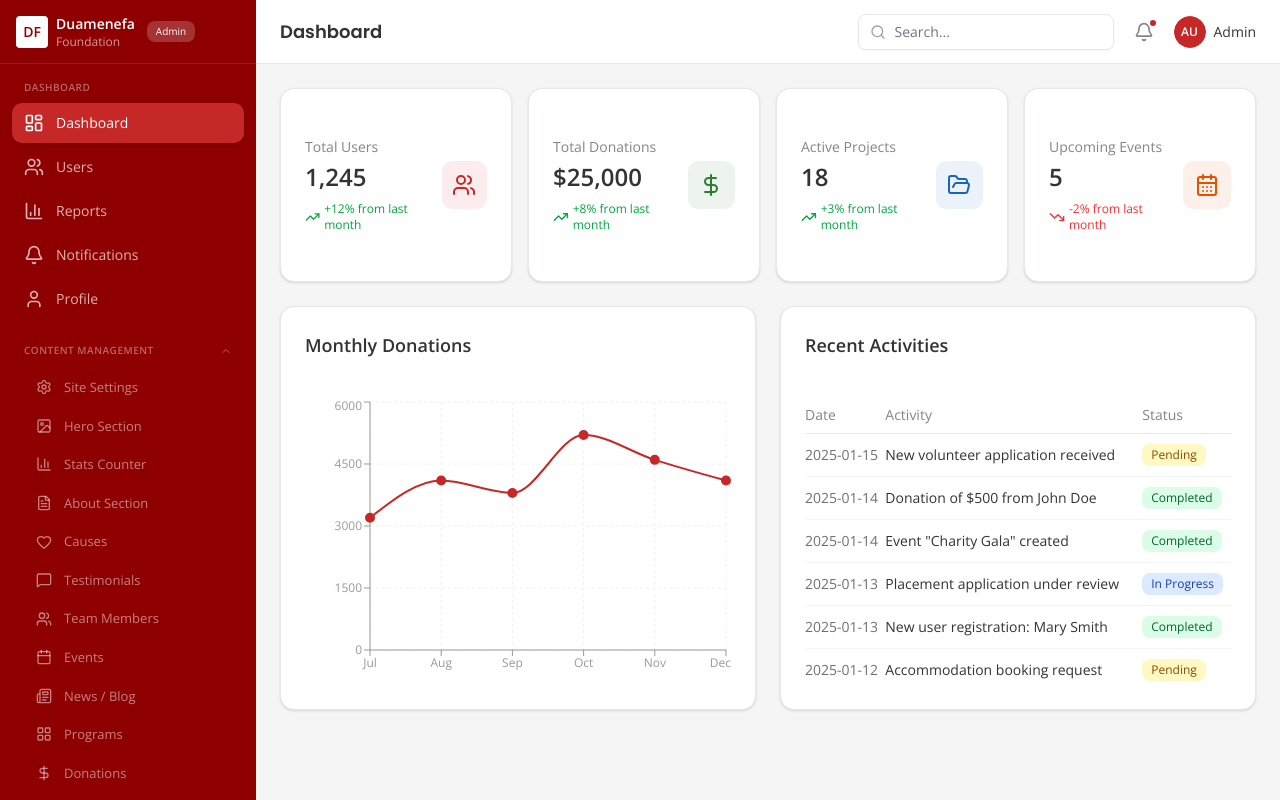
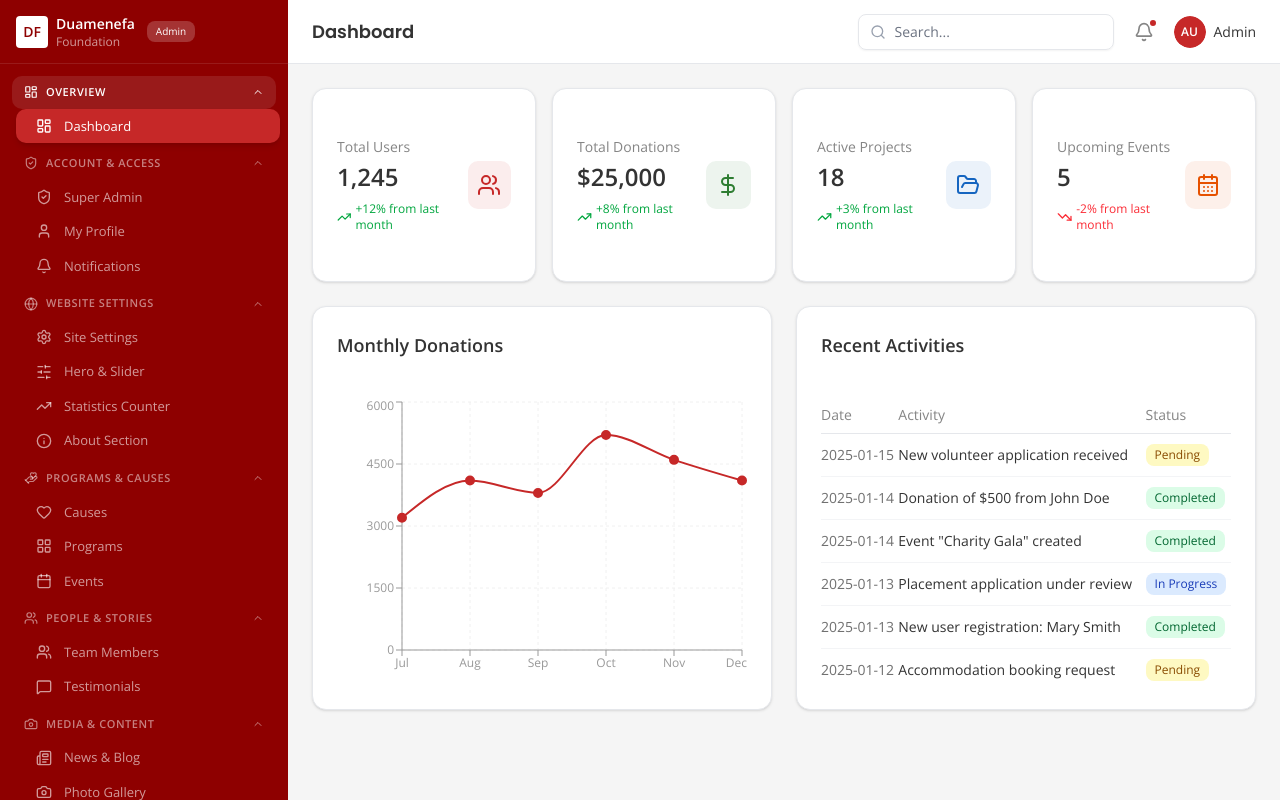
Before and after one commit to lilromeo2290/Duamenefa_Foundation-, a Next.js app: page / in a window 1280 px wide. Both pictures are taken after a click on the button "Admin". Built offline with nearby package versions, Linux system fonts and the light colour scheme; no server answers.

Commit message:
d1ece3e8-2a76-45a5-85ec-94539901761e

```diff
--- a/src/components/admin/AdminShell.tsx
+++ b/src/components/admin/AdminShell.tsx
@@ -12,7 +12,8 @@ import {
   Heart, BarChart3, Settings,
   Bell, Search, Menu, X, ChevronLeft, LogOut, User,
   MessageSquare, Camera, FileStack, Newspaper, LayoutGrid,
-  ChevronDown
+  ChevronDown, ShieldCheck, Globe, SlidersHorizontal, TrendingUp,
+  Info, HandHeart, PenSquare, FolderOpen
 } from 'lucide-react';
 
 // Lazy-load all admin sub-pages
@@ -43,33 +44,89 @@ interface NavItem {
   icon: React.ElementType;
 }
 
-const dashboardItems: NavItem[] = [
+interface NavGroup {
+  id: string;
+  label: string;
+  icon: React.ElementType;
+  items: NavItem[];
+}
+
+const navGroups: NavGroup[] = [
+  {
+    id: 'overview',
+    label: 'Overview',
+    icon: LayoutDashboard,
+    items: [
       { id: 'dashboard', label: 'Dashboard', icon: LayoutDashboard },
-  { id: 'users', label: 'Users', icon: Users },
-  { id: 'reports', label: 'Reports', icon: BarChart3 },
+    ],
+  },
+  {
+    id: 'account',
+    label: 'Account & Access',
+    icon: ShieldCheck,
+    items: [
+      { id: 'users', label: 'Super Admin', icon: ShieldCheck },
+      { id: 'profile', label: 'My Profile', icon: User },
       { id: 'notifications', label: 'Notifications', icon: Bell },
-  { id: 'profile', label: 'Profile', icon: User },
+    ],
+  },
+  {
+    id: 'website',
+    label: 'Website Settings',
+    icon: Globe,
+    items: [
+      { id: 'cms-site', label: 'Site Settings', icon: Settings },
+      { id: 'cms-hero', label: 'Hero & Slider', icon: SlidersHorizontal },
+      { id: 'cms-stats', label: 'Statistics Counter', icon: TrendingUp },
+      { id: 'cms-about', label: 'About Section', icon: Info },
+    ],
+  },
+  {
+    id: 'programs-causes',
+    label: 'Programs & Causes',
+    icon: HandHeart,
+    items: [
+      { id: 'cms-causes', label: 'Causes', icon: Heart },
+      { id: 'cms-programs', label: 'Programs', icon: LayoutGrid },
+      { id: 'cms-events', label: 'Events', icon: Calendar },
+    ],
+  },
+  {
+    id: 'people',
+    label: 'People & Stories',
+    icon: Users,
+    items: [
+      { id: 'cms-team', label: 'Team Members', icon: Users },
+      { id: 'cms-testimonials', label: 'Testimonials', icon: MessageSquare },
+    ],
+  },
+  {
+    id: 'media-content',
+    label: 'Media & Content',
+    icon: Camera,
+    items: [
+      { id: 'cms-news', label: 'News & Blog', icon: Newspaper },
+      { id: 'cms-gallery', label: 'Photo Gallery', icon: Camera },
+      { id: 'cms-pages', label: 'Page Content', icon: PenSquare },
+    ],
+  },
+  {
+    id: 'finance',
+    label: 'Finance & Reports',
+    icon: DollarSign,
+    items: [
+      { id: 'cms-donations', label: 'Donations', icon: DollarSign },
+      { id: 'reports', label: 'Reports & Analytics', icon: BarChart3 },
+    ],
+  },
 ];
 
-const cmsItems: NavItem[] = [
-  { id: 'cms-site', label: 'Site Settings', icon: Settings },
-  { id: 'cms-hero', label: 'Hero Section', icon: Image },
-  { id: 'cms-stats', label: 'Stats Counter', icon: BarChart3 },
-  { id: 'cms-about', label: 'About Section', icon: FileText },
-  { id: 'cms-causes', label: 'Causes', icon: Heart },
-  { id: 'cms-testimonials', label: 'Testimonials', icon: MessageSquare },
-  { id: 'cms-team', label: 'Team Members', icon: Users },
-  { id: 'cms-events', label: 'Events', icon: Calendar },
-  { id: 'cms-news', label: 'News / Blog', icon: Newspaper },
-  { id: 'cms-programs', label: 'Programs', icon: LayoutGrid },
-  { id: 'cms-donations', label: 'Donations', icon: DollarSign },
-  { id: 'cms-gallery', label: 'Gallery', icon: Camera },
-  { id: 'cms-pages', label: 'Pages', icon: FileStack },
-];
+// Build a flat set of all nav item IDs for quick lookup
+const allNavIds = new Set(navGroups.flatMap((g) => g.items.map((i) => i.id)));
 
 const pageTitles: Record<AdminSubPage, string> = {
   dashboard: 'Dashboard',
-  users: 'User Management',
+  users: 'Super Admin',
   content: 'Content Management',
   media: 'Media Library',
   events: 'Events Management',
@@ -78,19 +135,19 @@ const pageTitles: Record<AdminSubPage, string> = {
   settings: 'Settings',
   profile: 'My Profile',
   notifications: 'Notifications',
-  'cms-site': 'CMS — Site Settings',
-  'cms-hero': 'CMS — Hero Section',
-  'cms-stats': 'CMS — Stats Counter',
-  'cms-about': 'CMS — About Section',
-  'cms-causes': 'CMS — Causes',
-  'cms-testimonials': 'CMS — Testimonials',
-  'cms-team': 'CMS — Team Members',
-  'cms-events': 'CMS — Events',
-  'cms-news': 'CMS — News / Blog',
-  'cms-programs': 'CMS — Programs',
-  'cms-donations': 'CMS — Donations',
-  'cms-gallery': 'CMS — Gallery',
-  'cms-pages': 'CMS — Pages',
+  'cms-site': 'Site Settings',
+  'cms-hero': 'Hero & Slider',
+  'cms-stats': 'Statistics Counter',
+  'cms-about': 'About Section',
+  'cms-causes': 'Causes',
+  'cms-testimonials': 'Testimonials',
+  'cms-team': 'Team Members',
+  'cms-events': 'Events',
+  'cms-news': 'News & Blog',
+  'cms-programs': 'Programs',
+  'cms-donations': 'Donations',
+  'cms-gallery': 'Photo Gallery',
+  'cms-pages': 'Page Content',
 };
 
 function AdminLoader() {
@@ -101,17 +158,29 @@ function AdminLoader() {
   );
 }
 
-const cmsPageIds = new Set(cmsItems.map((i) => i.id));
-
 export default function AdminShell() {
   const { currentAdminPage, navigateAdmin } = useAdmin();
   const { navigateTo } = usePage();
   const [sidebarOpen, setSidebarOpen] = useState(false);
   const [sidebarCollapsed, setSidebarCollapsed] = useState(false);
   const [profileDropdownOpen, setProfileDropdownOpen] = useState(false);
-  const [cmsExpanded, setCmsExpanded] = useState(true);
+  const [expandedGroups, setExpandedGroups] = useState<Record<string, boolean>>(() => {
+    // Start with all groups expanded
+    const initial: Record<string, boolean> = {};
+    navGroups.forEach((g) => {
+      initial[g.id] = true;
+    });
+    return initial;
+  });
 
-  const isCmsActive = cmsPageIds.has(currentAdminPage);
+  const toggleGroup = (groupId: string) => {
+    setExpandedGroups((prev) => ({ ...prev, [groupId]: !prev[groupId] }));
+  };
+
+  // Find which group is currently active
+  const activeGroup = navGroups.find((g) =>
+    g.items.some((i) => i.id === currentAdminPage)
+  );
 
   const renderPage = () => {
     return (
@@ -139,7 +208,7 @@ export default function AdminShell() {
     );
   };
 
-  const sidebarWidth = sidebarCollapsed ? 'lg:w-20' : 'lg:w-64';
+  const sidebarWidth = sidebarCollapsed ? 'lg:w-20' : 'lg:w-72';
 
   return (
     <div className="h-screen flex overflow-hidden bg-[#F5F5F5]">
@@ -154,7 +223,7 @@ export default function AdminShell() {
       {/* Sidebar */}
       <aside
         className={`fixed inset-y-0 left-0 z-50 bg-[#8E0000] text-white transform transition-all duration-300 lg:relative lg:translate-x-0 ${
-          sidebarOpen ? 'translate-x-0 w-64' : '-translate-x-full lg:translate-x-0'
+          sidebarOpen ? 'translate-x-0 w-72' : '-translate-x-full lg:translate-x-0'
         } ${sidebarWidth}`}
       >
         {/* Logo Area */}
@@ -185,54 +254,40 @@ export default function AdminShell() {
         </div>
 
         {/* Navigation Items */}
-        <nav className="flex-1 overflow-y-auto py-4 px-3 space-y-1">
-          {/* Dashboard Group */}
-          {!sidebarCollapsed && (
-            <p className="text-[10px] text-white/40 uppercase tracking-wider font-semibold px-3 mb-2">Dashboard</p>
-          )}
-          {dashboardItems.map((item) => {
-            const isActive = currentAdminPage === item.id;
-            const Icon = item.icon;
+        <nav className="flex-1 overflow-y-auto py-3 px-3 space-y-0.5">
+          {navGroups.map((group) => {
+            const isGroupActive = group.id === activeGroup?.id;
+            const isExpanded = expandedGroups[group.id] ?? true;
+            const GroupIcon = group.icon;
+
             return (
+              <div key={group.id} className="mb-1">
+                {/* Group Header */}
+                {!sidebarCollapsed ? (
                   <button
-                key={item.id}
-                onClick={() => {
-                  navigateAdmin(item.id);
-                  setSidebarOpen(false);
-                }}
-                className={`w-full flex items-center gap-3 px-3 py-2.5 rounded-lg text-sm font-medium transition-all ${
-                  isActive
-                    ? 'bg-[#C62828] text-white shadow-md'
-                    : 'text-white/70 hover:bg-white/10 hover:text-white'
-                } ${sidebarCollapsed ? 'justify-center' : ''}`}
-                title={sidebarCollapsed ? item.label : undefined}
+                    onClick={() => toggleGroup(group.id)}
+                    className={`w-full flex items-center justify-between px-3 py-2 rounded-lg text-[11px] uppercase tracking-wider font-bold transition-colors ${
+                      isGroupActive
+                        ? 'text-white bg-white/10'
+                        : 'text-white/50 hover:text-white/70 hover:bg-white/5'
+                    }`}
                   >
-                <Icon className="w-5 h-5 flex-shrink-0" />
-                {!sidebarCollapsed && <span>{item.label}</span>}
+                    <div className="flex items-center gap-2">
+                      <GroupIcon className="w-3.5 h-3.5" />
+                      <span>{group.label}</span>
+                    </div>
+                    <ChevronDown
+                      className={`w-3 h-3 transition-transform duration-200 ${isExpanded ? 'rotate-180' : ''}`}
+                    />
                   </button>
-            );
-          })}
-
-          {/* CMS Group */}
-          {!sidebarCollapsed && (
-            <div className="mt-4">
-              <button
-                onClick={() => setCmsExpanded(!cmsExpanded)}
-                className="w-full flex items-center justify-between px-3 py-2 text-[10px] text-white/40 uppercase tracking-wider font-semibold hover:text-white/60 transition-colors"
-              >
-                <span>Content Management</span>
-                <ChevronDown className={`w-3 h-3 transition-transform ${cmsExpanded ? 'rotate-180' : ''}`} />
-              </button>
-            </div>
+                ) : (
+                  <div className="my-2 border-t border-white/10" />
                 )}
 
-          {sidebarCollapsed && (
-            <div className="my-3 border-t border-white/10" />
-          )}
-
-          {(cmsExpanded || sidebarCollapsed) && cmsItems.map((item) => {
+                {/* Group Items */}
+                {isExpanded && group.items.map((item) => {
                   const isActive = currentAdminPage === item.id;
-            const Icon = item.icon;
+                  const ItemIcon = item.icon;
                   return (
                     <button
                       key={item.id}
@@ -243,15 +298,18 @@ export default function AdminShell() {
                       className={`w-full flex items-center gap-3 px-3 py-2 rounded-lg text-sm font-medium transition-all ${
                         isActive
                           ? 'bg-[#C62828] text-white shadow-md'
-                    : isCmsActive
+                          : isGroupActive
                           ? 'text-white/80 hover:bg-white/10 hover:text-white'
-                    : 'text-white/50 hover:bg-white/10 hover:text-white'
-                } ${sidebarCollapsed ? 'justify-center' : 'pl-6'}`}
+                          : 'text-white/60 hover:bg-white/10 hover:text-white'
+                      } ${sidebarCollapsed ? 'justify-center' : 'ml-1 pl-5'}`}
                       title={sidebarCollapsed ? item.label : undefined}
                     >
-                <Icon className="w-4 h-4 flex-shrink-0" />
+                      <ItemIcon className="w-4 h-4 flex-shrink-0" />
                       {!sidebarCollapsed && <span className="text-[13px]">{item.label}</span>}
                     </button>
+                  );
+                })}
+              </div>
             );
           })}
         </nav>
@@ -263,7 +321,7 @@ export default function AdminShell() {
             className="w-full flex items-center justify-center gap-2 px-3 py-2 rounded-lg text-white/60 hover:text-white hover:bg-white/10 text-sm transition-colors"
           >
             <ChevronLeft className={`w-4 h-4 transition-transform ${sidebarCollapsed ? 'rotate-180' : ''}`} />
-            {!sidebarCollapsed && <span>Collapse</span>}
+            {!sidebarCollapsed && <span>Collapse Sidebar</span>}
           </button>
         </div>
       </aside>
```
Lines whose indentation alone changed are shown as unchanged.
